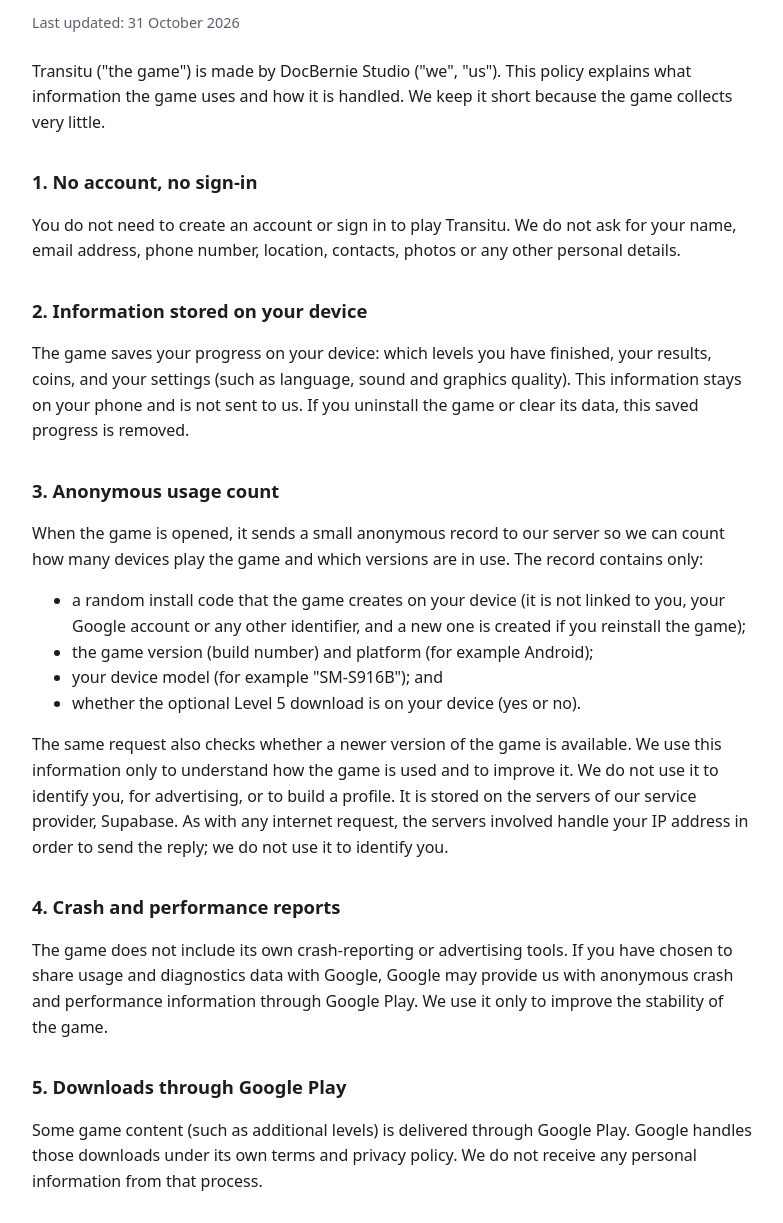
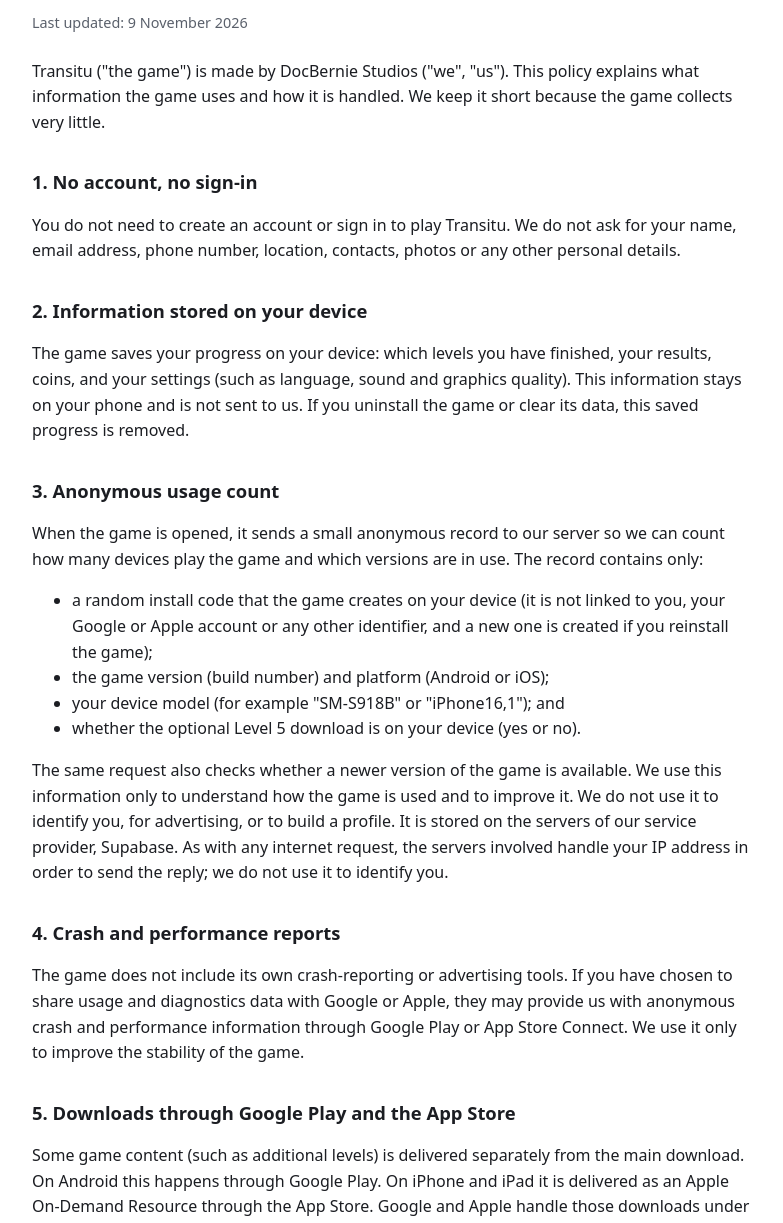
Before and after one commit to Doc-Bernie/social-tennis-privacy, a plain HTML site: page transitu-privacy.html in a window 1280 px wide. Shown: the part 73-1296 px from the top of the page, without its empty margins (248-1031 px from the left). Drawn offline with Linux system fonts and the light colour scheme.

Commit message:
Update transitu-privacy.html

```diff
--- a/transitu-privacy.html
+++ b/transitu-privacy.html
@@ -17,9 +17,9 @@
 <body>
 <main>
 <h1>Transitu Privacy Policy</h1>
-<p class="meta">Last updated: 31 October 2026</p>
+<p class="meta">Last updated: 9 November 2026</p>
 
-<p>Transitu ("the game") is made by DocBernie Studio ("we", "us"). This policy explains what information the game uses and how it is handled. We keep it short because the game collects very little.</p>
+<p>Transitu ("the game") is made by DocBernie Studios ("we", "us"). This policy explains what information the game uses and how it is handled. We keep it short because the game collects very little.</p>
 
 <h2>1. No account, no sign-in</h2>
 <p>You do not need to create an account or sign in to play Transitu. We do not ask for your name, email address, phone number, location, contacts, photos or any other personal details.</p>
@@ -30,18 +30,18 @@
 <h2>3. Anonymous usage count</h2>
 <p>When the game is opened, it sends a small anonymous record to our server so we can count how many devices play the game and which versions are in use. The record contains only:</p>
 <ul>
-  <li>a random install code that the game creates on your device (it is not linked to you, your Google account or any other identifier, and a new one is created if you reinstall the game);</li>
-  <li>the game version (build number) and platform (for example Android);</li>
-  <li>your device model (for example "SM-S916B"); and</li>
+  <li>a random install code that the game creates on your device (it is not linked to you, your Google or Apple account or any other identifier, and a new one is created if you reinstall the game);</li>
+  <li>the game version (build number) and platform (Android or iOS);</li>
+  <li>your device model (for example "SM-S918B" or "iPhone16,1"); and</li>
   <li>whether the optional Level 5 download is on your device (yes or no).</li>
 </ul>
 <p>The same request also checks whether a newer version of the game is available. We use this information only to understand how the game is used and to improve it. We do not use it to identify you, for advertising, or to build a profile. It is stored on the servers of our service provider, Supabase. As with any internet request, the servers involved handle your IP address in order to send the reply; we do not use it to identify you.</p>
 
 <h2>4. Crash and performance reports</h2>
-<p>The game does not include its own crash-reporting or advertising tools. If you have chosen to share usage and diagnostics data with Google, Google may provide us with anonymous crash and performance information through Google Play. We use it only to improve the stability of the game.</p>
+<p>The game does not include its own crash-reporting or advertising tools. If you have chosen to share usage and diagnostics data with Google or Apple, they may provide us with anonymous crash and performance information through Google Play or App Store Connect. We use it only to improve the stability of the game.</p>
 
-<h2>5. Downloads through Google Play</h2>
-<p>Some game content (such as additional levels) is delivered through Google Play. Google handles those downloads under its own terms and privacy policy. We do not receive any personal information from that process.</p>
+<h2>5. Downloads through Google Play and the App Store</h2>
+<p>Some game content (such as additional levels) is delivered separately from the main download. On Android this happens through Google Play. On iPhone and iPad it is delivered as an Apple On-Demand Resource through the App Store. Google and Apple handle those downloads under their own terms and privacy policies. We do not receive any personal information from that process.</p>
 
 <h2>6. Advertising and purchases</h2>
 <p>The current version of Transitu does not show advertising and does not sell in-app purchases. If we add either in the future, we will update this policy and the information in the store listing before the change takes effect.</p>
@@ -56,7 +56,7 @@
 <p>Because the usage record is anonymous, we cannot tell which records belong to you. If you would like us to look into removing a record, email us the install code or device model and the date and we will do our best to help.</p>
 
 <h2>10. Changes to this policy</h2>
-<p>We may update this policy from time to time. The "last updated" date at the top shows when it last changed.</p>
+<p>We may update this policy from time to time. The "Last updated" date at the top shows when it last changed.</p>
 
 <h2>11. Contact</h2>
 <p>If you have any questions about this policy, contact us at <a href="mailto:Bernardsakran@gmail.com">Bernardsakran@gmail.com</a>.</p>
```
